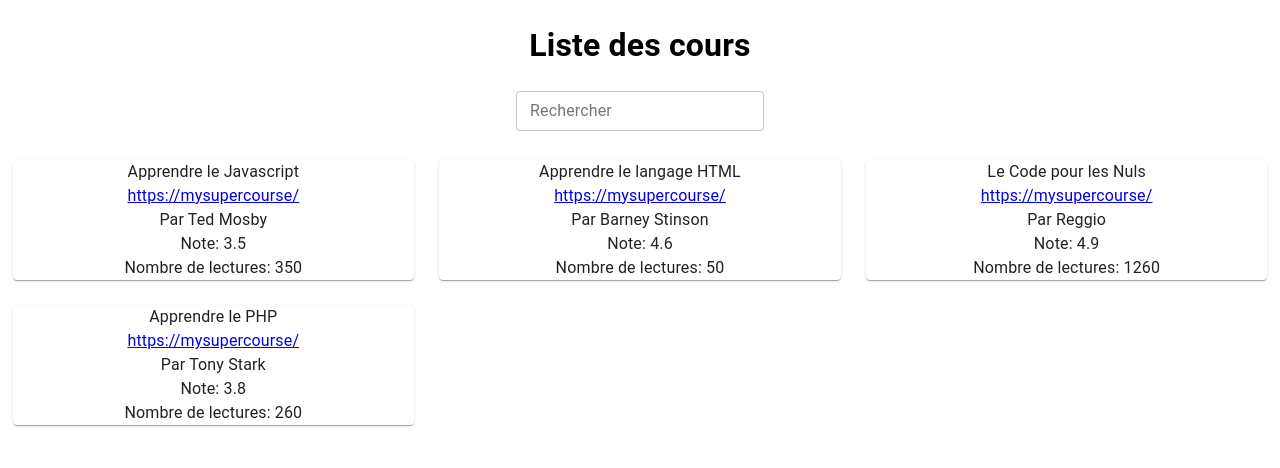
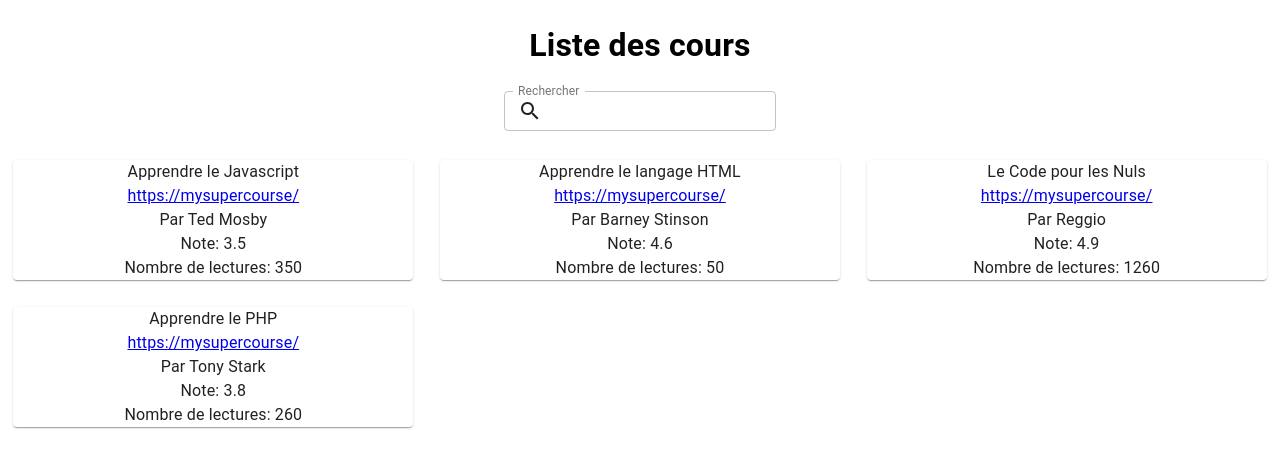
Before and after one commit to Graphandco/courses-list, a React (Create React App) app: page / in a window 1280 px wide. Shown: the top 468 px of the page. Built offline with nearby package versions, Linux system fonts and the light colour scheme.

Commit message:
Add Material UI

```diff
--- a/package.json
+++ b/package.json
@@ -4,6 +4,7 @@
   "private": true,
   "dependencies": {
     "@material-ui/core": "^4.9.12",
+    "@material-ui/icons": "^4.9.1",
     "@testing-library/jest-dom": "^4.2.4",
     "@testing-library/react": "^9.5.0",
     "@testing-library/user-event": "^7.2.1",
--- a/src/App.js
+++ b/src/App.js
@@ -6,6 +6,7 @@ import Grid from '@material-ui/core/Grid';
 import Typography from '@material-ui/core/Typography';
 import Box from '@material-ui/core/Box';
 import TextField from '@material-ui/core/TextField';
+import SearchIcon from '@material-ui/icons/Search';
 
 const courses = [
     {
@@ -84,6 +85,11 @@ const App = () => {
                 <Box mb={2}>
                     <TextField
                         label='Rechercher'
+                        InputProps={{
+                            startAdornment: (
+                                <SearchIcon position='start'></SearchIcon>
+                            ),
+                        }}
                         variant='outlined'
                         size='small'
                         className='search-input'
--- a/src/CoursesList.js
+++ b/src/CoursesList.js
@@ -6,7 +6,7 @@ const CoursesList = ({ courses }) => {
     return courses.map((course) => {
         return (
             <Grid
-                style={{ padding: '1vw' }}
+                style={{ padding: 'calc(.2rem + .8vw)' }}
                 item
                 xs={12}
                 sm={6}
```
Also changed, not shown: 1 other file (tests, documents, lock files or other folders).
